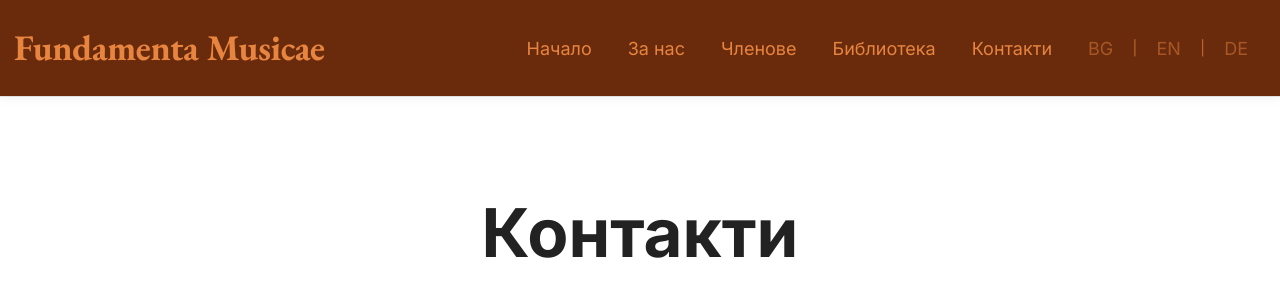
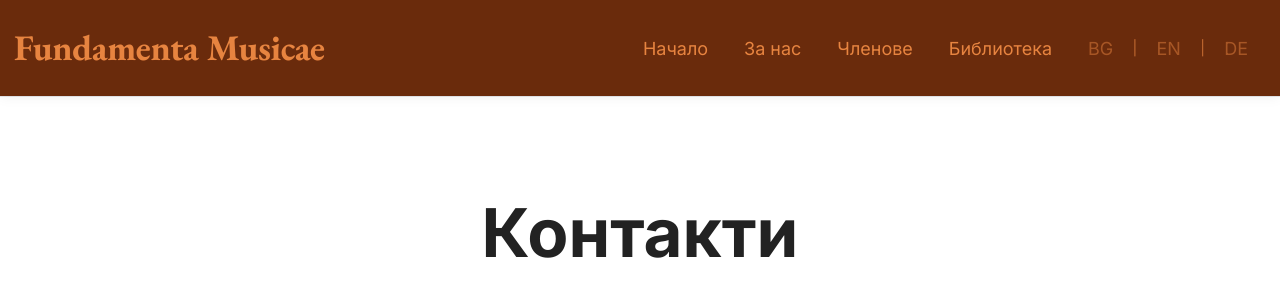
Before and after one commit to kgskgs/musicae_web, a Django app: page /contact/ in a window 1280 px wide. Shown: the top 300 px of the page. Run offline with Django 3.2, Linux system fonts and the light colour scheme; data that the repository does not hold is empty; parts of the project's set-up code (start-up, migrations or seed data) failed here and were passed over; some libraries are stand-ins or nearby versions.

Commit message:
Removing Contacts from Nav Bar

```diff
--- a/musicae_base/templates/musicae_base/base.html
+++ b/musicae_base/templates/musicae_base/base.html
@@ -97,8 +97,6 @@
           </li>
            <li><a id="nav-members" class="nav-link btn anchor-link" href="{% url 'members_lst' %}">{% trans "Членове" %}</a></li>
           <li><a id="nav-library" class="nav-link btn anchor-link" href="{% url 'library_lst' %}">{% trans "Библиотека" %}</a></li>
-          <li>  <a id="nav-contact" class="nav-link btn anchor-link" href="{% url 'musicae_base:contact' %}">    {% trans "Контакти" %}  </a></li>
-
         <!-- Language Switcher -->
           <li class="lang" id="lang-switcher">
             <a class="lang-link" href="{{ request.get_full_path|translate_url:'bg' }}"
@@ -168,7 +166,6 @@
       <!-- Sections -->
       <a id="mobile-nav-members" class="nav-link btn anchor-link" href="{% url 'members_lst' %}">{% trans "Членове" %}</a>
       <a id="mobile-nav-library" class="nav-link btn anchor-link" href="{% url 'library_lst' %}">{% trans "Библиотека" %}</a>
-      <a id="mobile-nav-contact" class="nav-link btn anchor-link" href="{% url 'musicae_base:contact' %}">{% trans "Контакти" %}</a>
     </nav>
 
     <!-- Mobile Language Switcher (link-based to auto-close via your JS) -->
```
